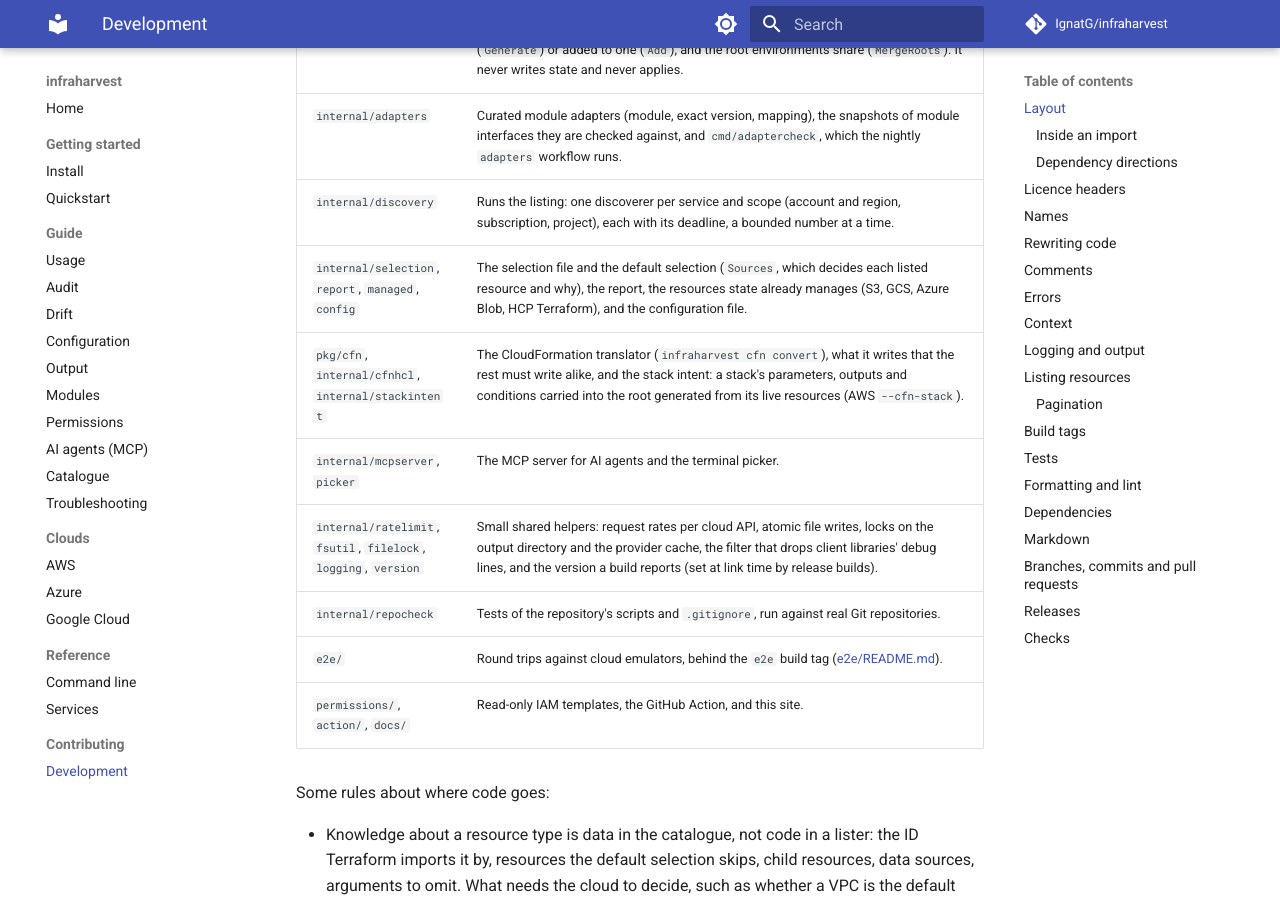
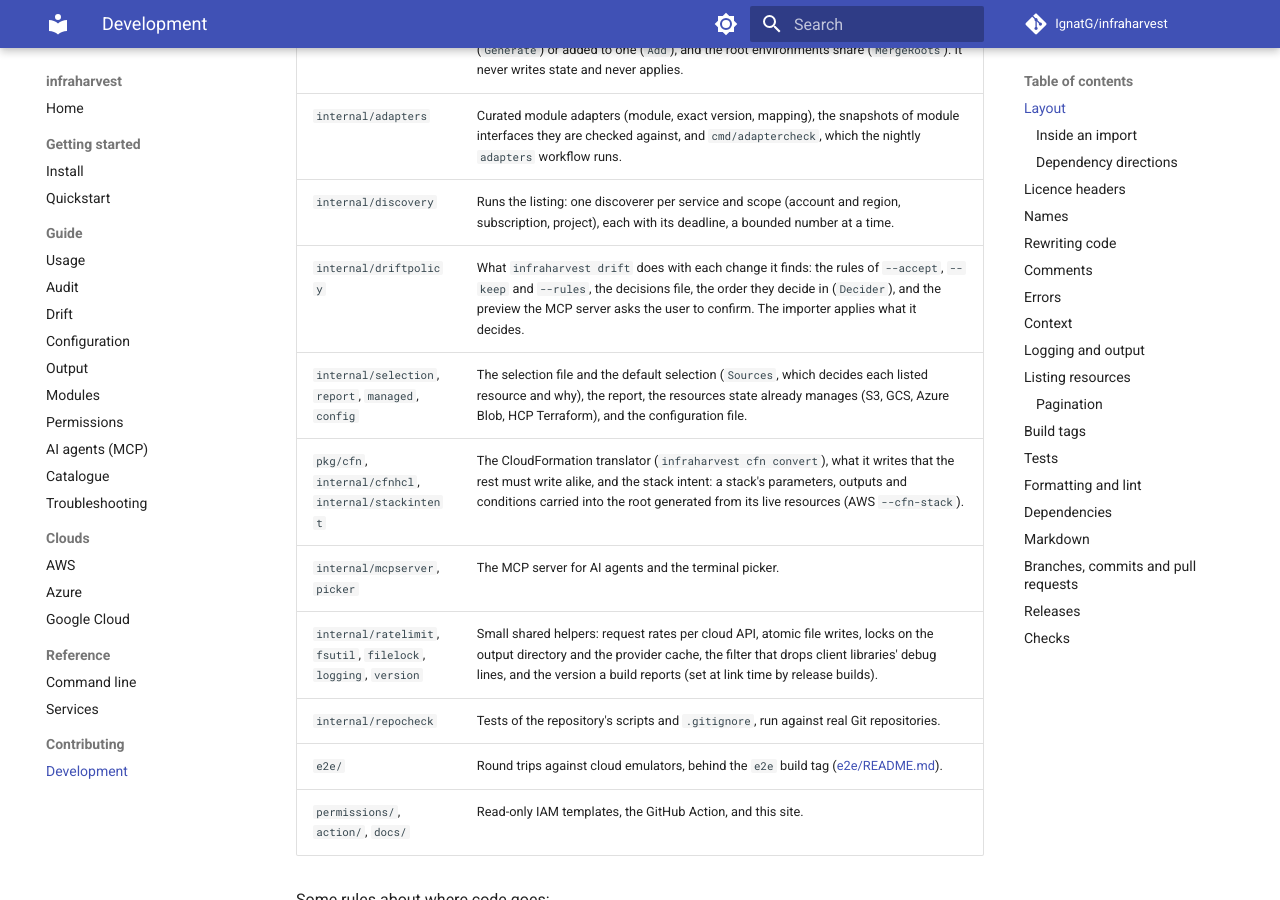
Before and after one commit to IgnatG/infraharvest, an MkDocs documentation site: the page built from docs/development.md, in a window 1280 px wide and 900 px high, scrolled down 1203 px. Built offline with MkDocs 1.6.1 and Material for MkDocs 9.7.7, drawn with Linux system fonts in a browser that asks for light colours; comment, search, counter and statistics services are not loaded; some of the changed text lies outside the part shown.

Commit message:
build(lint): deny the importer to the MCP server and to driftpolicy

```diff
--- a/docs/development.md
+++ b/docs/development.md
@@ -19,6 +19,7 @@ Everything but `main.go` and `pkg/cfn` is under `internal/`: infraharvest has no
 | `internal/engine` | Runs Terraform or OpenTofu: import blocks, `plan -generate-config-out`, repairs, references, locals, modules, secrets, and the verification gate, for a root of its own (`Generate`) or added to one (`Add`), and the root environments share (`MergeRoots`). It never writes state and never applies. |
 | `internal/adapters` | Curated module adapters (module, exact version, mapping), the snapshots of module interfaces they are checked against, and `cmd/adaptercheck`, which the nightly `adapters` workflow runs. |
 | `internal/discovery` | Runs the listing: one discoverer per service and scope (account and region, subscription, project), each with its deadline, a bounded number at a time. |
+| `internal/driftpolicy` | What `infraharvest drift` does with each change it finds: the rules of `--accept`, `--keep` and `--rules`, the decisions file, the order they decide in (`Decider`), and the preview the MCP server asks the user to confirm. The importer applies what it decides. |
 | `internal/selection`, `report`, `managed`, `config` | The selection file and the default selection (`Sources`, which decides each listed resource and why), the report, the resources state already manages (S3, GCS, Azure Blob, HCP Terraform), and the configuration file. |
 | `pkg/cfn`, `internal/cfnhcl`, `internal/stackintent` | The CloudFormation translator (`infraharvest cfn convert`), what it writes that the rest must write alike, and the stack intent: a stack's parameters, outputs and conditions carried into the root generated from its live resources (AWS `--cfn-stack`). |
 | `internal/mcpserver`, `picker` | The MCP server for AI agents and the terminal picker. |
@@ -55,7 +56,8 @@ Imports run one way across the modules' seams, and CI fails a change that turns
 | `internal/engine` | `internal/providers/*`, `harvest`, `importer`, `cli`, `mcpserver` | It runs Terraform on import blocks for any provider; the importer drives it. |
 | `internal/harvest` | `report`, `engine`, `importer`, `internal/providers/*`, `cli`, `mcpserver` | It is the API listers implement: it lists and never runs Terraform. |
 | `internal/providers/*` | `cli`, `mcpserver`, each other, and `importer` outside tests | Listers implement `harvest`; `internal/cli/providers` registers them, and each builds alone (`-tags minimal,aws`). |
-| `internal/mcpserver` | `internal/providers/*` | It reads the providers compiled in through `internal/cli/providers`. |
+| `internal/mcpserver` | `internal/providers/*`, `importer` | It reads the providers compiled in through `internal/cli/providers`, and runs the `infraharvest` binary for imports and drift, whose rules and decisions it reads through `internal/driftpolicy`. |
+| `internal/driftpolicy` | `importer`, `cli`, `mcpserver` | The importer, the commands and the MCP server use it; it reads changes as the report has them. |
 | `internal/config` | `internal/providers/*`, `cli`, `mcpserver` | `config.Load` takes the providers' profiles from its caller. |
 | `internal/selection`, `report` | `importer`, `internal/providers/*`, `cli`, `mcpserver` | The importer uses them, and they see listed resources through `harvest`. |
 | `pkg/cfn` | anything of infraharvest's but `internal/cfnhcl`, which imports nothing of infraharvest's | The two can move to a module of their own (`TestNoInternalImports`). |
```
Also changed, not shown: .golangci.json.
